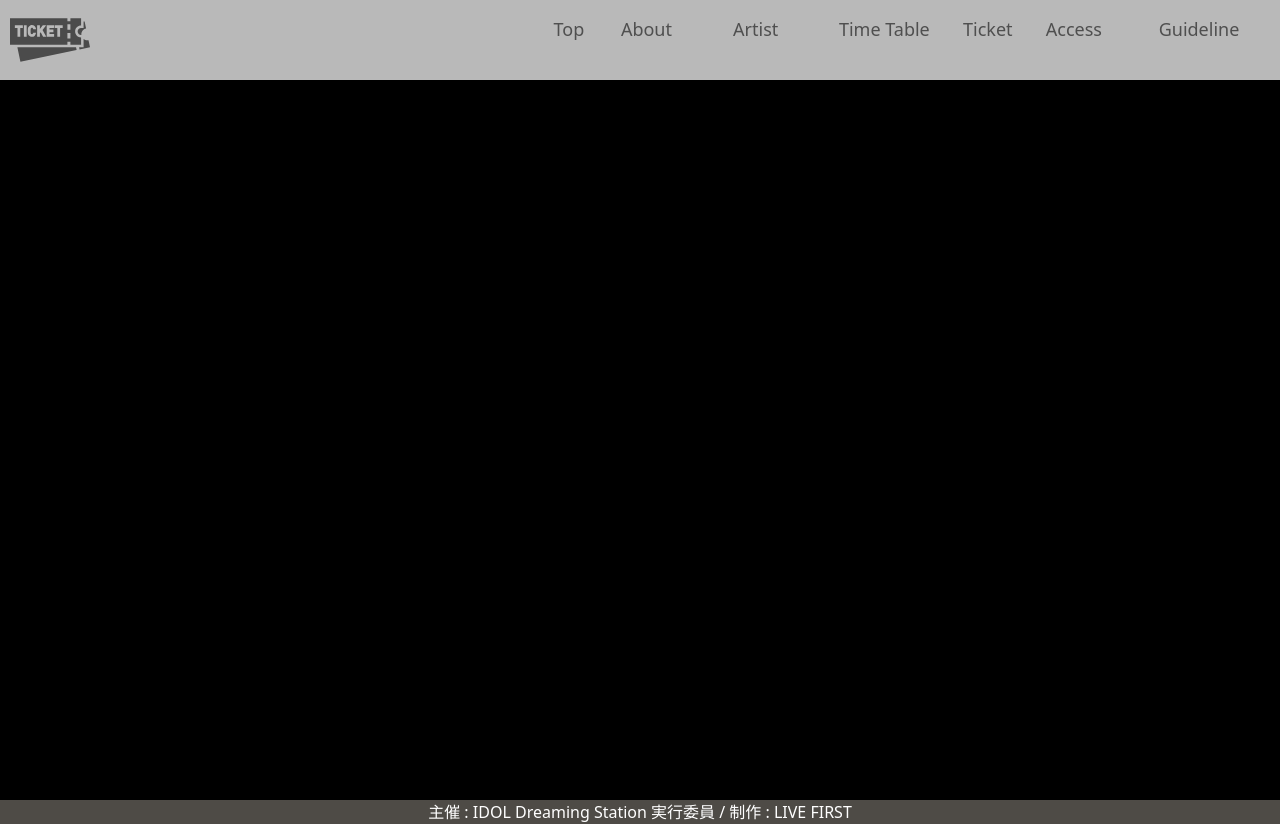
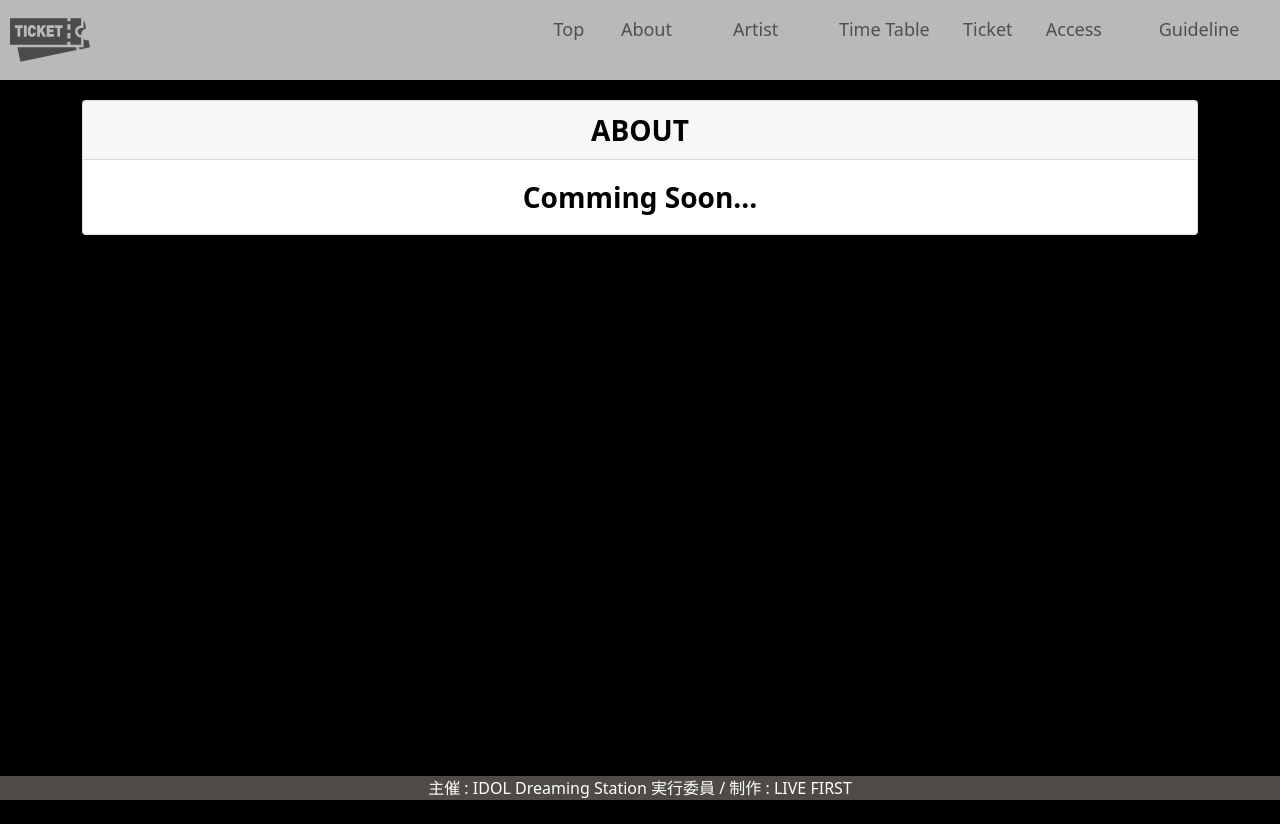
Before and after one commit to TakedaRyota/NewEventsSite, a Django app: page /about/ in a window 1280 px wide. After the commit the page ends 800 px from the top, so only its background shows below. Run offline with Django 4.2, Linux system fonts and the light colour scheme; some libraries are stand-ins or nearby versions.

Commit message:
ページ追加

```diff
--- a/newsite/new_event_site/static/web_view/css/common.css
+++ b/newsite/new_event_site/static/web_view/css/common.css
@@ -30,8 +30,8 @@ a {
 /* --- メイン --- */
 main {
   z-index: 1;
-  min-height: 100vh;
-  min-height: 100dvh;
+  min-height: calc(100vh - 24px);
+  min-height: calc(100dvh - 24px);
 }
 /* --- 上部に戻る --- */
 #top-up-area {
@@ -114,6 +114,12 @@ footer {
   border-bottom: solid 1px #000000;
   padding-left: 5px;
 }
+/* --- カミングスーン --- */
+.com-soon {
+  width: 100%;
+  text-align: center;
+  font-weight: bold;
+}
 @media (min-width: 1400px) {
   .content-page {
     max-width: 1140px;
--- a/newsite/new_event_site/templates/web_view/about/index.html
+++ b/newsite/new_event_site/templates/web_view/about/index.html
@@ -6,5 +6,14 @@
 {% endblock %}
 
 {% block main-block %}
-
+<div id="about-page" class="container-sm content-page">
+    <div class="card">
+      <div class="card-header content-header-top fs-3">
+        ABOUT
+      </div>
+      <div class="card-body">
+        <div class="com-soon fs-3">Comming Soon...</div>
+      </div>
+    </div>
+  </div>
 {% endblock %}
--- a/newsite/new_event_site/templates/web_view/access/index.html
+++ b/newsite/new_event_site/templates/web_view/access/index.html
@@ -6,10 +6,10 @@
 {% endblock %}
 
 {% block main-block %}
-<div id="ticket-page" class="container-sm content-page">
+<div id="access-page" class="container-sm content-page">
   <div class="card">
     <div class="card-header content-header-top fs-3">
-      Access
+      ACCESS
     </div>
     <div class="card-body">
       <h4 class="card-title">会場名</h4>
--- a/newsite/new_event_site/templates/web_view/guideline/index.html
+++ b/newsite/new_event_site/templates/web_view/guideline/index.html
@@ -9,7 +9,7 @@
 <div id="guideline-page" class="container-sm content-page">
   <div class="card">
     <div class="card-header content-header-top fs-3">
-      ガイドライン
+      GUIDELINE
     </div>
     <div class="card-body">
       <h4 class="card-title">注意事項</h4>
--- a/newsite/new_event_site/templates/web_view/ticket/index.html
+++ b/newsite/new_event_site/templates/web_view/ticket/index.html
@@ -9,7 +9,7 @@
 <div id="ticket-page" class="container-sm content-page">
   <div class="card">
     <div class="card-header content-header-top fs-3">
-      Ticket
+      TICKET
     </div>
     <div class="card-body">
       <h4 class="card-title">券種</h4>
```
Also changed, not shown: newsite/new_event_site/templates/web_view/artist/index.html (added, +18 -0 lines), newsite/new_event_site/templates/web_view/timetable/index.html (added, +18 -0 lines).
